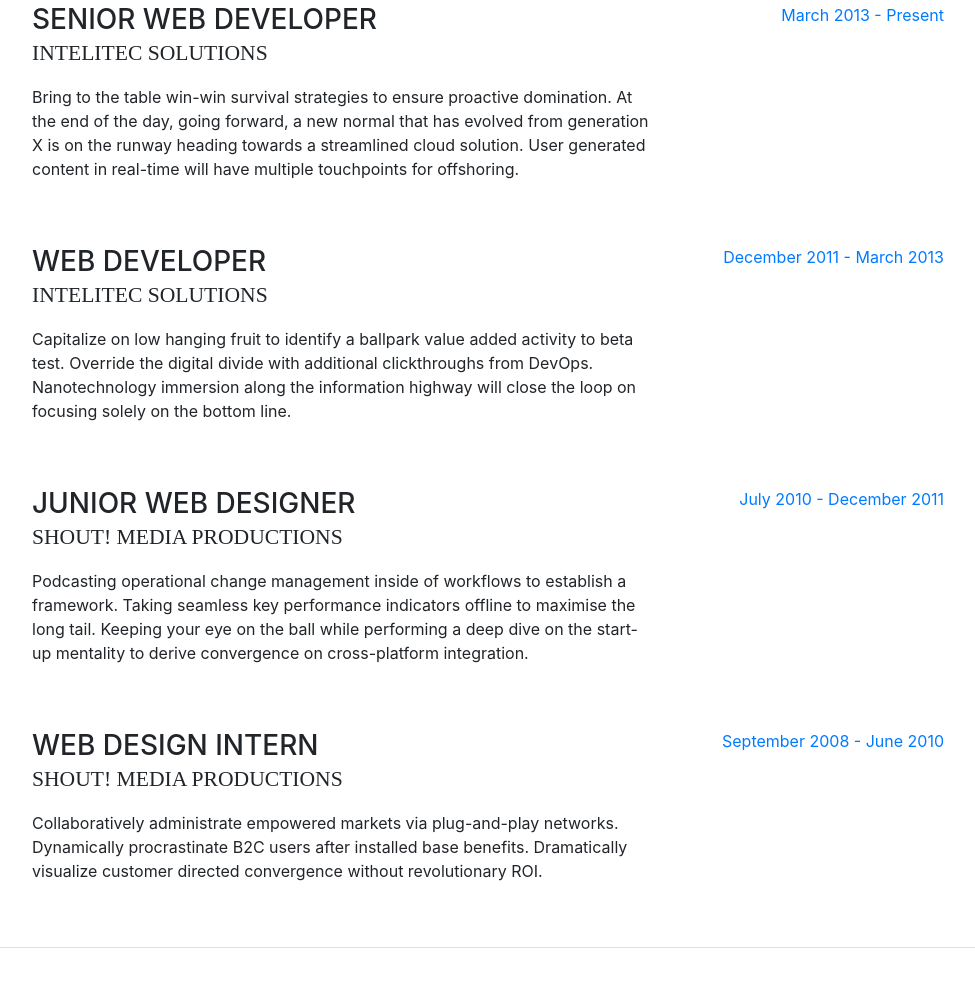
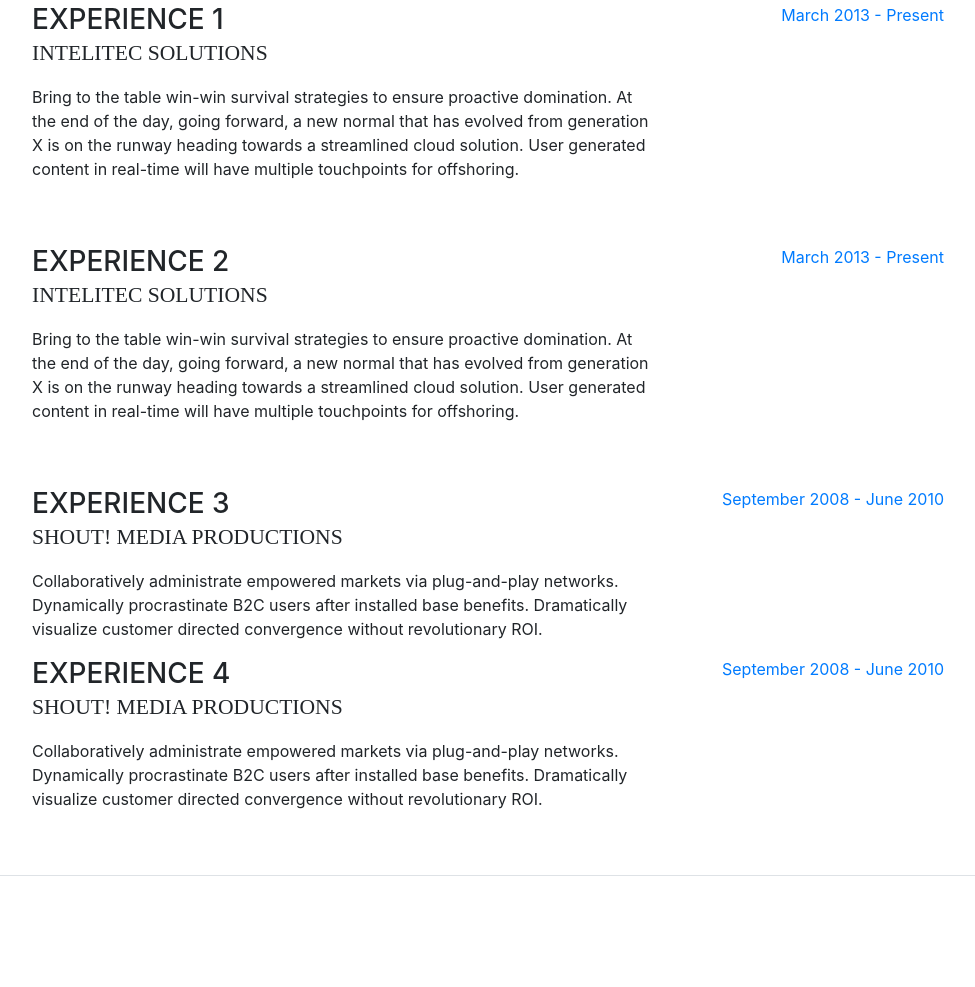
Before and after one commit to oyinkanchekwas/oyinkanchekwas, a website with bundled scripts: page index.html in a window 1280 px wide. Shown: the part 931-1918 px from the top of the page, without its empty margins (288-1263 px from the left). Built offline with nearby package versions, Linux system fonts and the light colour scheme; a web font is replaced by a local one.

Commit message:
Update experience
Added experience 1-4 on portfolio

```diff
--- a/index.html
+++ b/index.html
@@ -14,8 +14,10 @@
   <link href="vendor/bootstrap/css/bootstrap.min.css" rel="stylesheet">
 
   <!-- Custom fonts for this template -->
-    <link href="https://fonts.googleapis.com/css?family=Saira+Extra+Condensed:100,200,300,400,500,600,700,800,900" rel="stylesheet">
-    <link href="https://fonts.googleapis.com/css?family=Open+Sans:300,300i,400,400i,600,600i,700,700i,800,800i" rel="stylesheet">
+  <link href="https://fonts.googleapis.com/css?family=Saira+Extra+Condensed:100,200,300,400,500,600,700,800,900"
+    rel="stylesheet">
+  <link href="https://fonts.googleapis.com/css?family=Open+Sans:300,300i,400,400i,600,600i,700,700i,800,800i"
+    rel="stylesheet">
   <link href="vendor/font-awesome/css/font-awesome.min.css" rel="stylesheet">
   <link href="vendor/devicons/css/devicons.min.css" rel="stylesheet">
   <link href="vendor/simple-line-icons/css/simple-line-icons.css" rel="stylesheet">
@@ -34,7 +36,8 @@
         <img class="img-fluid img-profile rounded-circle mx-auto mb-2" src="img/profile.jpeg" alt="">
       </span>
     </a>
-      <button class="navbar-toggler" type="button" data-toggle="collapse" data-target="#navbarSupportedContent" aria-controls="navbarSupportedContent" aria-expanded="false" aria-label="Toggle navigation">
+    <button class="navbar-toggler" type="button" data-toggle="collapse" data-target="#navbarSupportedContent"
+      aria-controls="navbarSupportedContent" aria-expanded="false" aria-label="Toggle navigation">
       <span class="navbar-toggler-icon"></span>
     </button>
     <div class="collapse navbar-collapse" id="navbarSupportedContent">
@@ -71,7 +74,11 @@
         <div class="subheading mb-5"> England, United Kingdom · (+44) 0767287178
           <a href="mailto:name@email.com">keenahkaychekwas@gmail.com</a>
         </div>
-          <p class="mb-5">Highly analytical Data Analyst with over 3 years of experience in analyzing complex datasets and providing actionable insights to drive business growth. Proficient in data manipulation, natural language processing, statistical analysis, and data visualization, machine learning and Data science. Analyzed data to generate insights which led to 50% reduction in food waste and 20% improvement in food security within the community.</p>
+        <p class="mb-5">Highly analytical Data Analyst with over 3 years of experience in analyzing complex datasets and
+          providing actionable insights to drive business growth. Proficient in data manipulation, natural language
+          processing, statistical analysis, and data visualization, machine learning and Data science. Analyzed data to
+          generate insights which led to 50% reduction in food waste and 20% improvement in food security within the
+          community.</p>
         <ul class="list-inline list-social-icons mb-0">
           <li class="list-inline-item">
             <a href="https://www.linkedin.com/in/oyinkan-chekwas/">
@@ -93,7 +100,8 @@
         <br>
         <h2>SKILLS</h2>
         <br>
-          <h4 class="text-dark font-weight-bold">Tableau | PowerBi | Python | Excel | Data Analytics | Data Visualization | Data Cleaning | Data Science | Artificial Intelligence </h4>
+        <h4 class="text-dark font-weight-bold">Tableau | PowerBi | Python | Excel | Data Analytics | Data Visualization
+          | Data Cleaning | Data Science | Artificial Intelligence </h4>
       </div>
     </section>
 
@@ -103,9 +111,12 @@
 
         <div class="resume-item d-flex flex-column flex-md-row mb-5">
           <div class="resume-content mr-auto">
-              <h3 class="mb-0">Senior Web Developer</h3>
+            <h3 class="mb-0">Experience 1</h3>
             <div class="subheading mb-3">Intelitec Solutions</div>
-              <p>Bring to the table win-win survival strategies to ensure proactive domination. At the end of the day, going forward, a new normal that has evolved from generation X is on the runway heading towards a streamlined cloud solution. User generated content in real-time will have multiple touchpoints for offshoring.</p>
+            <p>Bring to the table win-win survival strategies to ensure proactive domination. At the end of the day,
+              going forward, a new normal that has evolved from generation X is on the runway heading towards a
+              streamlined cloud solution. User generated content in real-time will have multiple touchpoints for
+              offshoring.</p>
           </div>
           <div class="resume-date text-md-right">
             <span class="text-primary">March 2013 - Present</span>
@@ -114,31 +125,38 @@
 
         <div class="resume-item d-flex flex-column flex-md-row mb-5">
           <div class="resume-content mr-auto">
-              <h3 class="mb-0">Web Developer</h3>
+            <h3 class="mb-0">Experience 2</h3>
             <div class="subheading mb-3">Intelitec Solutions</div>
-              <p>Capitalize on low hanging fruit to identify a ballpark value added activity to beta test. Override the digital divide with additional clickthroughs from DevOps. Nanotechnology immersion along the information highway will close the loop on focusing solely on the bottom line.</p>
+            <p>Bring to the table win-win survival strategies to ensure proactive domination. At the end of the day,
+              going forward, a new normal that has evolved from generation X is on the runway heading towards a
+              streamlined cloud solution. User generated content in real-time will have multiple touchpoints for
+              offshoring.</p>
           </div>
           <div class="resume-date text-md-right">
-              <span class="text-primary">December 2011 - March 2013</span>
-            </div>
-          </div>
-
-          <div class="resume-item d-flex flex-column flex-md-row mb-5">
-            <div class="resume-content mr-auto">
-              <h3 class="mb-0">Junior Web Designer</h3>
-              <div class="subheading mb-3">Shout! Media Productions</div>
-              <p>Podcasting operational change management inside of workflows to establish a framework. Taking seamless key performance indicators offline to maximise the long tail. Keeping your eye on the ball while performing a deep dive on the start-up mentality to derive convergence on cross-platform integration.</p>
-            </div>
-            <div class="resume-date text-md-right">
-              <span class="text-primary">July 2010 - December 2011</span>
+            <span class="text-primary">March 2013 - Present</span>
           </div>
         </div>
 
         <div class="resume-item d-flex flex-column flex-md-row">
           <div class="resume-content mr-auto">
-              <h3 class="mb-0">Web Design Intern</h3>
+            <h3 class="mb-0">Experience 3</h3>
             <div class="subheading mb-3">Shout! Media Productions</div>
-              <p>Collaboratively administrate empowered markets via plug-and-play networks. Dynamically procrastinate B2C users after installed base benefits. Dramatically visualize customer directed convergence without revolutionary ROI.</p>
+            <p>Collaboratively administrate empowered markets via plug-and-play networks. Dynamically procrastinate B2C
+              users after installed base benefits. Dramatically visualize customer directed convergence without
+              revolutionary ROI.</p>
+          </div>
+          <div class="resume-date text-md-right">
+            <span class="text-primary">September 2008 - June 2010</span>
+          </div>
+        </div>
+
+        <div class="resume-item d-flex flex-column flex-md-row">
+          <div class="resume-content mr-auto">
+            <h3 class="mb-0">Experience 4</h3>
+            <div class="subheading mb-3">Shout! Media Productions</div>
+            <p>Collaboratively administrate empowered markets via plug-and-play networks. Dynamically procrastinate B2C
+              users after installed base benefits. Dramatically visualize customer directed convergence without
+              revolutionary ROI.</p>
           </div>
           <div class="resume-date text-md-right">
             <span class="text-primary">September 2008 - June 2010</span>
@@ -188,16 +206,20 @@
         <ul class="fa-ul mb-0">
           <li>
             <i class="fa-li fa fa-check"></i>
-              Sales dashboard for an ecommerce store <a href="">here</a></li>
+            Sales dashboard for an ecommerce store <a href="">here</a>
+          </li>
           <li>
             <i class="fa-li fa fa-check"></i>
-              Cross Browser Testing &amp; Debugging <a href="">here</a></li>
+            Cross Browser Testing &amp; Debugging <a href="">here</a>
+          </li>
           <li>
             <i class="fa-li fa fa-check"></i>
-              Cross Functional Teams <a href="">here</a></li>
+            Cross Functional Teams <a href="">here</a>
+          </li>
           <li>
             <i class="fa-li fa fa-check"></i>
-              Agile Development &amp; Scrum <a href="">here</a></li>
+            Agile Development &amp; Scrum <a href="">here</a>
+          </li>
         </ul>
       </div>
     </section>
@@ -205,8 +227,12 @@
     <section class="resume-section p-3 p-lg-5 d-flex flex-column" id="interests">
       <div class="my-auto">
         <h2 class="mb-5">Interests</h2>
-          <p>Apart from being a web developer, I enjoy most of my time being outdoors. In the winter, I am an avid skiier and novice ice climber. During the warmer months here in Colorado, I enjoy mountain biking, free climbing, and kayaking.</p>
-          <p class="mb-0">When forced indoors, I follow a number of sci-fi and fantasy genre movies and television shows, I am an aspiring chef, and I spend a large amount of my free time exploring the latest technolgy advancements in the front-end web development world.</p>
+        <p>Apart from being a web developer, I enjoy most of my time being outdoors. In the winter, I am an avid skiier
+          and novice ice climber. During the warmer months here in Colorado, I enjoy mountain biking, free climbing, and
+          kayaking.</p>
+        <p class="mb-0">When forced indoors, I follow a number of sci-fi and fantasy genre movies and television shows,
+          I am an aspiring chef, and I spend a large amount of my free time exploring the latest technolgy advancements
+          in the front-end web development world.</p>
       </div>
     </section>
 
@@ -216,31 +242,38 @@
         <ul class="fa-ul mb-0">
           <li>
             <i class="fa-li fa fa-trophy text-warning"></i>
-              Google Analytics Certified Developer</li>
+            Google Analytics Certified Developer
+          </li>
           <li>
             <i class="fa-li fa fa-trophy text-warning"></i>
-              Mobile Web Specialist - Google Certification</li>
+            Mobile Web Specialist - Google Certification
+          </li>
           <li>
             <i class="fa-li fa fa-trophy text-warning"></i>
             1<sup>st</sup>
-              Place - University of Colorado Boulder - Emerging Tech Competition 2009</li>
+            Place - University of Colorado Boulder - Emerging Tech Competition 2009
+          </li>
           <li>
             <i class="fa-li fa fa-trophy text-warning"></i>
             1<sup>st</sup>
-              Place - University of Colorado Boulder - Adobe Creative Jam 2008 (UI Design Category)</li>
+            Place - University of Colorado Boulder - Adobe Creative Jam 2008 (UI Design Category)
+          </li>
           <li>
             <i class="fa-li fa fa-trophy text-warning"></i>
             2<sup>nd</sup>
-              Place - University of Colorado Boulder - Emerging Tech Competition 2008</li>
+            Place - University of Colorado Boulder - Emerging Tech Competition 2008
+          </li>
           <li>
           <li>
             <i class="fa-li fa fa-trophy text-warning"></i>
             1<sup>st</sup>
-              Place - James Buchanan High School - Hackathon 2006</li>
+            Place - James Buchanan High School - Hackathon 2006
+          </li>
           <li>
             <i class="fa-li fa fa-trophy text-warning"></i>
             3<sup>rd</sup>
-              Place - James Buchanan High School - Hackathon 2005</li>
+            Place - James Buchanan High School - Hackathon 2005
+          </li>
         </ul>
       </div>
     </section>
```
Lines whose indentation alone changed are shown as unchanged.
